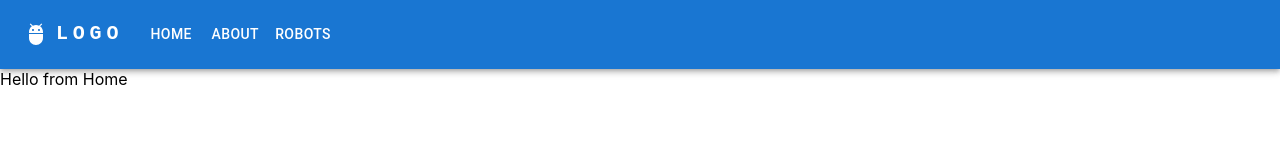
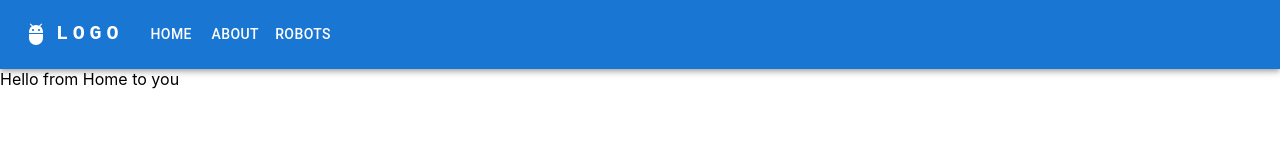
Before and after one commit to mhanif23/simple-web, a React (Create React App) app: page / in a window 1280 px wide. Shown: the top 160 px of the page. Built offline with nearby package versions, Linux system fonts and the light colour scheme.

Commit message:
use useParam react router dom

```diff
--- a/src/App.js
+++ b/src/App.js
@@ -12,6 +12,7 @@ function App() {
       <Routes>
         <Route path="/" element= {<Home />}/>
         <Route path="/Home" element= {<Home />}/>
+        <Route path="/Home/:name" element= {<Home />}/>
         <Route path="/about" element= {<About />}/>
         <Route path="/robots" element= {<Robots />}/>
         <Route path="*" element= {<ErrorPage />}/>
--- a/src/pages/Home.jsx
+++ b/src/pages/Home.jsx
@@ -1,11 +1,14 @@
 import * as React from 'react';
+import { useParams } from "react-router-dom";
 import ResponsiveAppBar from '../components/NavBar'
 
+
 const Home = () => {
+  const { name } = useParams();
   return (
     <>
       <ResponsiveAppBar></ResponsiveAppBar>
-      <div> Hello from Home</div>
+      <div> Hello from Home to {name ? name : 'you'}</div>
     </>
   );
 };
```
